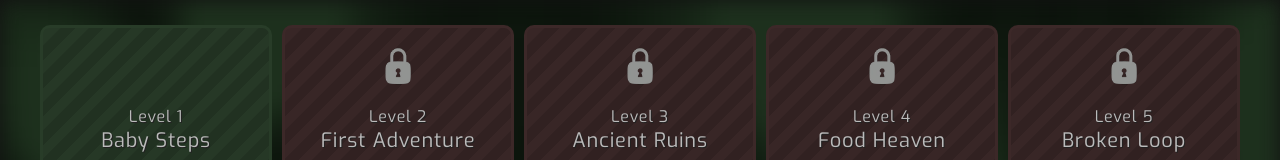
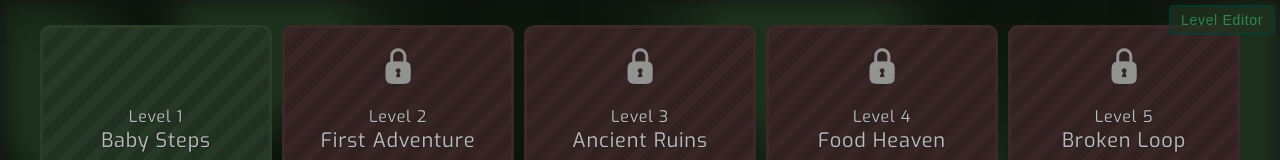
Before and after one commit to Offline2099/snake-game, an Angular app: page / in a window 1280 px wide. Shown: the top 160 px of the page. Built offline with nearby package versions, Linux system fonts and the light colour scheme.

Commit message:
add button for switching between game and level editor

```diff
--- a/src/app/app.html
+++ b/src/app/app.html
@@ -1 +1,11 @@
 <router-outlet />
+
+<div class="app-controls">
+  <button type="button">
+    @if (isEditorOpen$ | async) {
+      <a routerLink="/">Game</a>
+    } @else {
+      <a routerLink="/editor">Level Editor</a>
+    }
+  </button>
+</div>
--- a/src/app/app.scss
+++ b/src/app/app.scss
@@ -0,0 +1,28 @@
+@use '../scss' as *;
+
+.app-controls {
+  position: fixed;
+  top: 0;
+  right: 0;
+  z-index: 1000;
+  display: flex;
+  padding: 5px;
+  gap: 5px;
+  button {
+    height: 30px;
+    padding: 0 10px;
+    border: 2px solid #004433;
+    border-radius: 4px;
+    background: #223322;
+    opacity: .7;
+    transition: .2s;
+    @include hover {
+      opacity: 1;
+    }
+    a {
+      color: $text-selected;
+      font-size: 14px;
+      text-decoration: none;
+    }
+  }
+}
--- a/src/app/app.ts
+++ b/src/app/app.ts
@@ -1,12 +1,23 @@
 import { Component } from '@angular/core';
-import { RouterOutlet } from '@angular/router';
+import { NavigationEnd, Router, RouterLink, RouterOutlet } from '@angular/router';
+import { AsyncPipe } from '@angular/common';
+import { Observable, filter, map } from 'rxjs';
 
 @Component({
   selector: 'app-root',
-  imports: [RouterOutlet],
+  imports: [RouterOutlet, RouterLink, AsyncPipe],
   templateUrl: './app.html',
   styleUrl: './app.scss'
 })
 export class App {
 
+  isEditorOpen$: Observable<boolean>;
+
+  constructor(private router: Router) {
+    this.isEditorOpen$ = this.router.events.pipe(
+      filter(event => event instanceof NavigationEnd),
+      map(event => event.url.includes('/editor'))
+    );
+  }
+
 }
```
